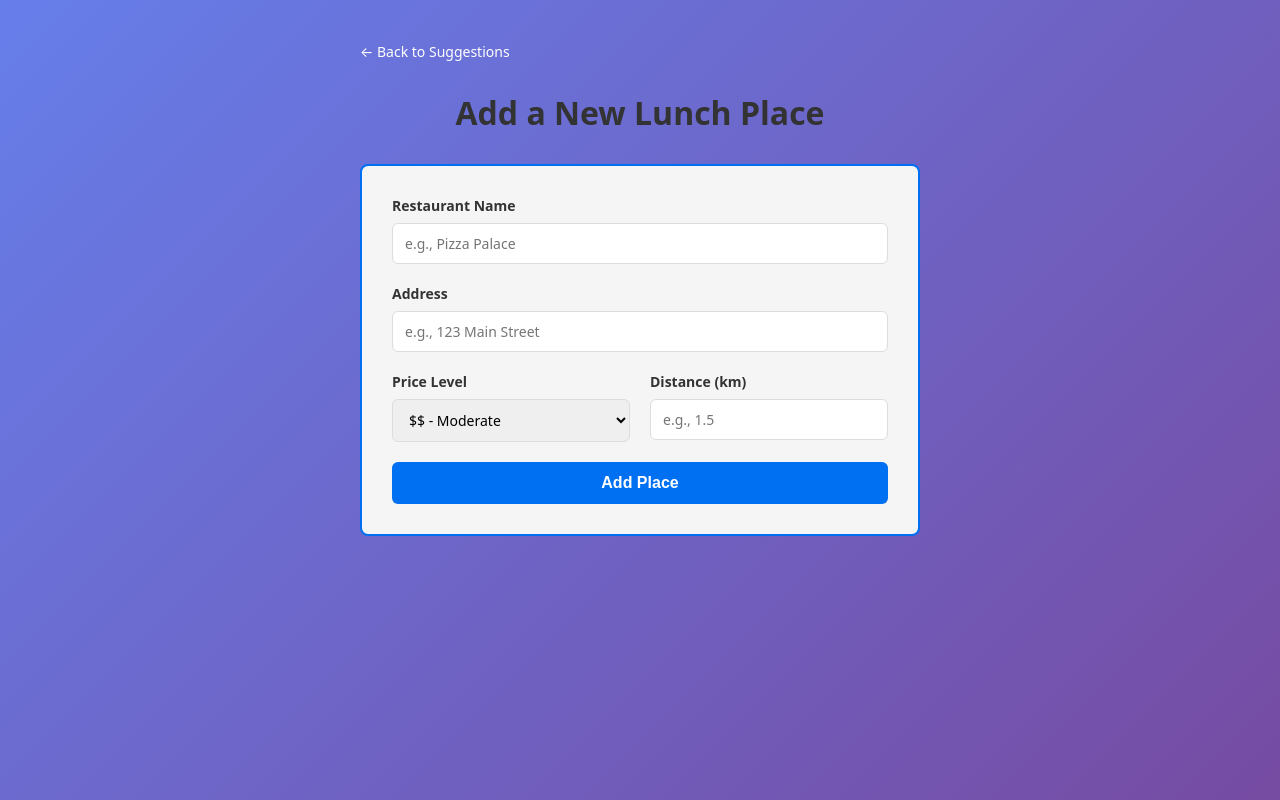
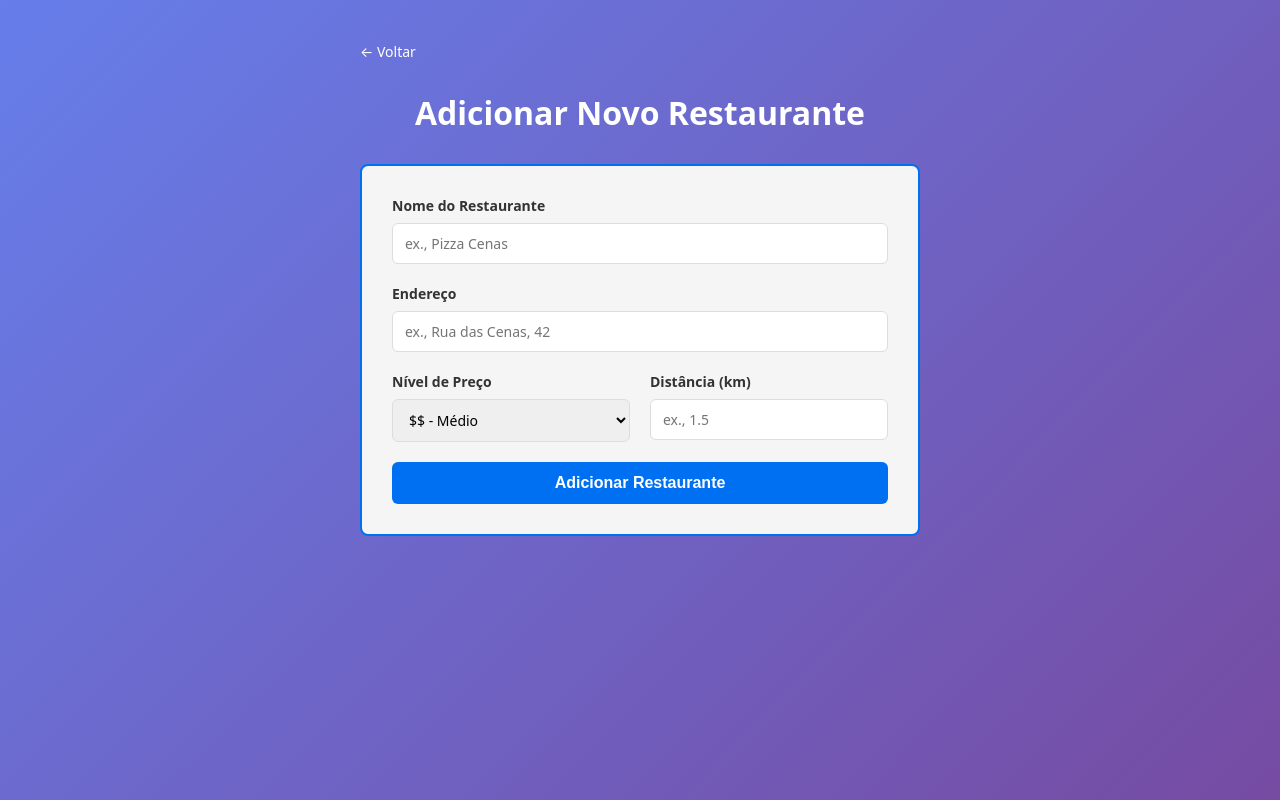
Before and after one commit to dargains/where-to-eat, a Next.js app: page /add-place in a window 1280 px wide. Built offline with nearby package versions, Linux system fonts and the light colour scheme.

Commit message:
change to pt

```diff
--- a/app/api/random-place/route.ts
+++ b/app/api/random-place/route.ts
@@ -1,5 +1,7 @@
 import { getRandomPlace } from "@/lib/database";
 import { NextResponse } from "next/server";
+
+export const revalidate = 0;
 
 export async function GET() {
   try {
--- a/components/AddPlace.module.css
+++ b/components/AddPlace.module.css
@@ -20,7 +20,7 @@
 
 .title {
   margin-bottom: 30px;
-  color: var(--color-text-primary);
+  color: var(--color-text-white);
   text-align: center;
 }
 
--- a/components/AddPlace.tsx
+++ b/components/AddPlace.tsx
@@ -34,7 +34,7 @@ export default function AddPlace() {
 
     try {
       if (!formData.name || !formData.address || !formData.distance) {
-        setMessage({ type: "error", text: "Please fill in all fields" });
+        setMessage({ type: "error", text: "Por favor, preencha todos os campos" });
         setLoading(false);
         return;
       }
@@ -43,7 +43,7 @@ export default function AddPlace() {
       if (isNaN(distance) || distance < 0) {
         setMessage({
           type: "error",
-          text: "Distance must be a positive number",
+          text: "A distância deve ser um número positivo",
         });
         setLoading(false);
         return;
@@ -61,18 +61,18 @@ export default function AddPlace() {
       });
 
       if (!response.ok) {
-        throw new Error("Failed to add place");
+        throw new Error("Erro ao adicionar restaurante");
       }
 
       setMessage({
         type: "success",
-        text: `${formData.name} added successfully!`,
+        text: `${formData.name} adicionado com sucesso!`,
       });
       setFormData({ name: "", address: "", price: 2, distance: "" });
     } catch (error) {
       setMessage({
         type: "error",
-        text: error instanceof Error ? error.message : "Failed to add place",
+        text: error instanceof Error ? error.message : "Erro ao adicionar restaurante",
       });
     } finally {
       setLoading(false);
@@ -82,15 +82,15 @@ export default function AddPlace() {
   return (
     <div className={styles.container}>
       <Link href="/" className={styles.backLink}>
-        ← Back to Suggestions
+        ← Voltar
       </Link>
 
-      <h1 className={styles.title}>Add a New Lunch Place</h1>
+      <h1 className={styles.title}>Adicionar Novo Restaurante</h1>
 
       <form onSubmit={handleSubmit} className={styles.form}>
         <div className={styles.formGroup}>
           <label htmlFor="name" className={styles.label}>
-            Restaurant Name
+            Nome do Restaurante
           </label>
           <input
             type="text"
@@ -98,7 +98,7 @@ export default function AddPlace() {
             name="name"
             value={formData.name}
             onChange={handleChange}
-            placeholder="e.g., Pizza Palace"
+            placeholder="ex., Pizza Cenas"
             className={styles.input}
             disabled={loading}
           />
@@ -106,7 +106,7 @@ export default function AddPlace() {
 
         <div className={styles.formGroup}>
           <label htmlFor="address" className={styles.label}>
-            Address
+            Endereço
           </label>
           <input
             type="text"
@@ -114,7 +114,7 @@ export default function AddPlace() {
             name="address"
             value={formData.address}
             onChange={handleChange}
-            placeholder="e.g., 123 Main Street"
+            placeholder="ex., Rua das Cenas, 42"
             className={styles.input}
             disabled={loading}
           />
@@ -123,7 +123,7 @@ export default function AddPlace() {
         <div className={styles.formRow}>
           <div className={styles.formGroup}>
             <label htmlFor="price" className={styles.label}>
-              Price Level
+              Nível de Preço
             </label>
             <select
               id="price"
@@ -133,15 +133,15 @@ export default function AddPlace() {
               className={styles.select}
               disabled={loading}
             >
-              <option value={1}>$ - Budget</option>
-              <option value={2}>$$ - Moderate</option>
-              <option value={3}>$$$ - Expensive</option>
+              <option value={1}>$ - Baratinho</option>
+              <option value={2}>$$ - Médio</option>
+              <option value={3}>$$$ - Caro</option>
             </select>
           </div>
 
           <div className={styles.formGroup}>
             <label htmlFor="distance" className={styles.label}>
-              Distance (km)
+              Distância (km)
             </label>
             <input
               type="number"
@@ -149,7 +149,7 @@ export default function AddPlace() {
               name="distance"
               value={formData.distance}
               onChange={handleChange}
-              placeholder="e.g., 1.5"
+              placeholder="ex., 1.5"
               step="0.1"
               min="0"
               className={styles.input}
@@ -163,7 +163,7 @@ export default function AddPlace() {
           disabled={loading}
           className={styles.submitButton}
         >
-          {loading ? "Adding..." : "Add Place"}
+          {loading ? "A adicionar..." : "Adicionar Restaurante"}
         </button>
       </form>
 
--- a/components/LunchSuggester.module.css
+++ b/components/LunchSuggester.module.css
@@ -7,7 +7,7 @@
 
 .title {
   margin-bottom: 30px;
-  color: var(--color-text-primary);
+  color: var(--color-text-white);
 }
 
 .button {
@@ -59,7 +59,7 @@
 }
 
 .placeholderText {
-  color: var(--color-text-muted);
+  color: var(--color-text-white);
   font-size: 16px;
   margin-top: 20px;
 }
```
Also changed, not shown: components/LunchSuggester.tsx (+5 -11 lines).
